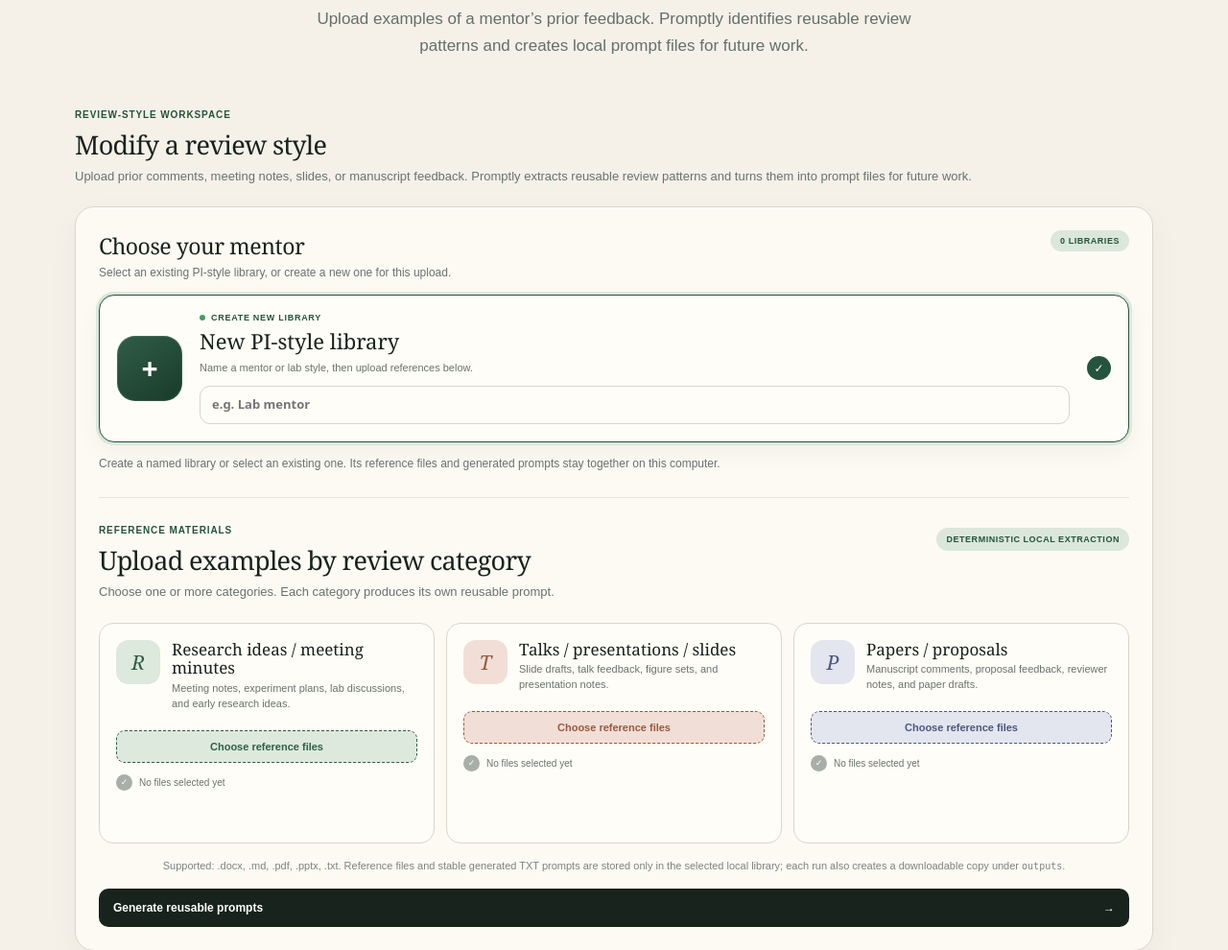
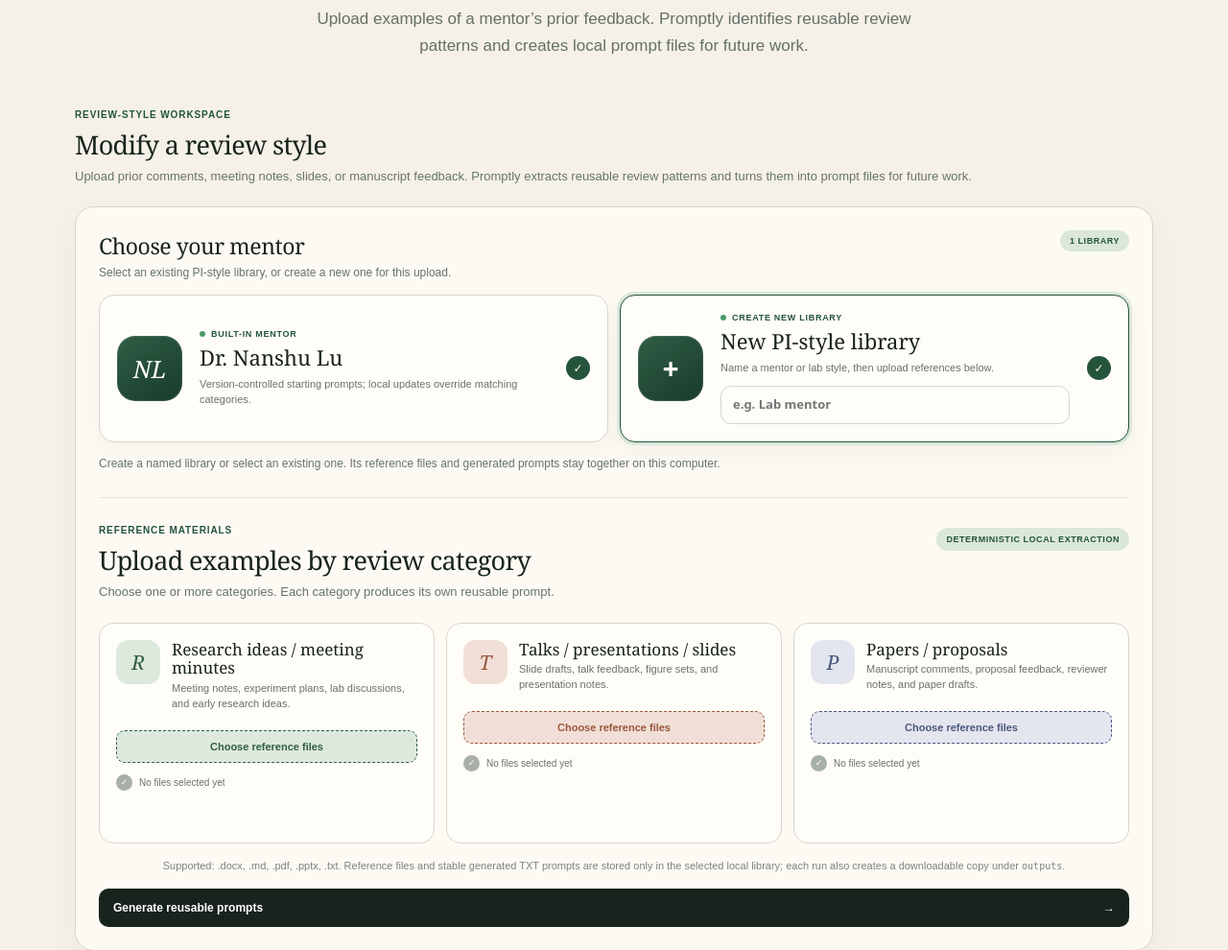
Before and after one commit to Steve21221/Hackathon_1, a Flask app: page /prompt-library in a window 1280 px wide. Shown: the part 391-1381 px from the top of the page at 96% size. Run offline with Flask 3, Linux system fonts and the light colour scheme; some libraries are stand-ins or nearby versions.

Commit message:
Sync mentor data across workspaces
Co-authored-by: Codex <codex@openai.com>

```diff
--- a/app.py
+++ b/app.py
@@ -317,6 +317,18 @@ def list_feedback_mentors() -> dict[str, dict[str, str]]:
     for library in list_prompt_mentors():
         slug = library["slug"]
         if slug in mentors:
+            ready_labels = [
+                str(MODE_DEFINITIONS[mode]["label"])
+                for mode in MODE_DEFINITIONS
+                if (mode_dir_for_mentor(slug, mode) / "prompt.txt").is_file()
+            ]
+            if ready_labels:
+                mentors[slug]["source"] = "library"
+                mentors[slug]["description"] = (
+                    "Built-in profile with local updates for: "
+                    + "; ".join(ready_labels)
+                    + "."
+                )
             continue
         mentors[slug] = {
             "name": library["name"],
@@ -356,20 +368,15 @@ def load_mentor_prompt(mentor_id: str, content_type: str | None = None) -> str:
     if not mentor:
         raise ValueError("Please choose an available mentor.")
 
-    if mentor.get("source") == "library":
-        requested_mode = CONTENT_TYPE_TO_MODE.get((content_type or "").strip().lower(), "")
-        ready_modes = [
-            mode
-            for mode in MODE_DEFINITIONS
-            if (mode_dir_for_mentor(mentor_id, mode) / "prompt.txt").is_file()
-        ]
-        if not ready_modes:
-            raise ValueError(
-                f"No generated prompts for {mentor['name']} yet. "
-                "Upload references and generate prompts first."
-            )
-
-        selected_mode = requested_mode if requested_mode in ready_modes else ready_modes[0]
+    requested_value = (content_type or "").strip().lower()
+    requested_mode = CONTENT_TYPE_TO_MODE.get(requested_value, requested_value)
+    ready_modes = [
+        mode
+        for mode in MODE_DEFINITIONS
+        if (mode_dir_for_mentor(mentor_id, mode) / "prompt.txt").is_file()
+    ]
+    if requested_mode in ready_modes:
+        selected_mode = requested_mode
         prompt_path = mode_dir_for_mentor(mentor_id, selected_mode) / "prompt.txt"
         try:
             content = prompt_path.read_text(encoding="utf-8").strip()
@@ -378,32 +385,48 @@ def load_mentor_prompt(mentor_id: str, content_type: str | None = None) -> str:
         prompt = extract_generated_prompt(content)
         if not prompt:
             raise ValueError(f"The prompt profile for {mentor['name']} is empty.")
-        if requested_mode and selected_mode != requested_mode:
-            requested_label = MODE_DEFINITIONS[requested_mode]["label"]
-            selected_label = MODE_DEFINITIONS[selected_mode]["label"]
-            return (
-                f"{prompt}\n\n"
-                f"Note: No {requested_label} prompt was generated for this library yet, "
-                f"so use the review style learned from {selected_label}. "
-                "Keep the style, but apply it to the uploaded feedback category."
-            )
         return prompt
 
-    requested_value = (content_type or "").strip().lower()
-    requested_mode = CONTENT_TYPE_TO_MODE.get(requested_value, requested_value)
-    prompt_files = mentor.get("prompt_files", {})
-    selected_mode = requested_mode if requested_mode in prompt_files else "meeting_research_pi"
-    prompt_file = prompt_files.get(selected_mode)
-    if not prompt_file:
-        raise ValueError(f"The prompt profile for {mentor['name']} is unavailable.")
-    prompt_path = MENTOR_DATA_DIRECTORY / prompt_file
-    try:
-        prompt = prompt_path.read_text(encoding="utf-8").strip()
-    except OSError as exc:
-        raise ValueError(f"The prompt profile for {mentor['name']} is unavailable.") from exc
-    if not prompt:
-        raise ValueError(f"The prompt profile for {mentor['name']} is empty.")
-    return prompt
+    if mentor_id in MENTORS:
+        prompt_files = MENTORS[mentor_id].get("prompt_files", {})
+        selected_mode = requested_mode if requested_mode in prompt_files else "meeting_research_pi"
+        prompt_file = prompt_files.get(selected_mode)
+        if not prompt_file:
+            raise ValueError(f"The prompt profile for {mentor['name']} is unavailable.")
+        prompt_path = MENTOR_DATA_DIRECTORY / prompt_file
+        try:
+            prompt = prompt_path.read_text(encoding="utf-8").strip()
+        except OSError as exc:
+            raise ValueError(f"The prompt profile for {mentor['name']} is unavailable.") from exc
+        if not prompt:
+            raise ValueError(f"The prompt profile for {mentor['name']} is empty.")
+        return prompt
+
+    if ready_modes:
+        selected_mode = ready_modes[0]
+        prompt_path = mode_dir_for_mentor(mentor_id, selected_mode) / "prompt.txt"
+        try:
+            content = prompt_path.read_text(encoding="utf-8").strip()
+        except OSError as exc:
+            raise ValueError(f"The prompt profile for {mentor['name']} is unavailable.") from exc
+        prompt = extract_generated_prompt(content)
+        if not prompt:
+            raise ValueError(f"The prompt profile for {mentor['name']} is empty.")
+        requested_label = MODE_DEFINITIONS.get(requested_mode, {}).get(
+            "label", "requested category"
+        )
+        selected_label = MODE_DEFINITIONS[selected_mode]["label"]
+        return (
+            f"{prompt}\n\n"
+            f"Note: No {requested_label} prompt was generated for this library yet, "
+            f"so use the review style learned from {selected_label}. "
+            "Keep the style, but apply it to the uploaded feedback category."
+        )
+
+    raise ValueError(
+        f"No generated prompts for {mentor['name']} yet. "
+        "Upload references and generate prompts first."
+    )
 
 
 def call_model(
@@ -967,20 +990,55 @@ def prompt_mentor_initials(name: str) -> str:
     return "".join(word[0] for word in words[:2])
 
 
-def list_prompt_mentors() -> list[dict[str, str]]:
+def list_prompt_mentors() -> list[dict[str, Any]]:
+    mentors_by_slug: dict[str, dict[str, Any]] = {
+        mentor_id: {
+            "slug": mentor_id,
+            "name": mentor["name"],
+            "initials": mentor["initials"],
+            "status": "Built-in mentor",
+            "description": (
+                "Version-controlled starting prompts; local updates override matching categories."
+            ),
+            "source": "static",
+            "deletable": False,
+        }
+        for mentor_id, mentor in MENTORS.items()
+    }
     root = get_mentor_library_dir()
-    if not root.exists():
-        return []
-    mentors: list[dict[str, str]] = []
-    for child in sorted(root.iterdir(), key=lambda path: path.name.lower()):
-        if child.is_dir():
+    if root.exists():
+        for child in sorted(root.iterdir(), key=lambda path: path.name.lower()):
+            if not child.is_dir():
+                continue
             mentor = read_prompt_mentor(child.name)
-            if mentor:
-                mentor["initials"] = prompt_mentor_initials(mentor["name"])
-                mentor["status"] = "PI-style library"
-                mentor["description"] = "Stored reference files and generated prompts for this mentor."
-                mentors.append(mentor)
-    return mentors
+            if not mentor:
+                continue
+            slug = mentor["slug"]
+            is_builtin = slug in MENTORS
+            mentor["initials"] = prompt_mentor_initials(mentor["name"])
+            mentor["status"] = "Built-in + local updates" if is_builtin else "PI-style library"
+            mentor["description"] = (
+                "Version-controlled starting prompts with locally generated category updates."
+                if is_builtin
+                else "Stored reference files and generated prompts for this mentor."
+            )
+            mentor["source"] = "hybrid" if is_builtin else "library"
+            mentor["deletable"] = not is_builtin
+            mentors_by_slug[slug] = mentor
+    return sorted(
+        mentors_by_slug.values(),
+        key=lambda mentor: str(mentor["name"]).lower(),
+    )
+
+
+def prompt_mentor_profile(slug: str) -> dict[str, Any] | None:
+    safe_slug = mentor_slug(slug)
+    if safe_slug != slug.strip().lower():
+        return None
+    return next(
+        (mentor for mentor in list_prompt_mentors() if mentor["slug"] == safe_slug),
+        None,
+    )
 
 
 def resolve_prompt_mentor(selected_slug: str = "", new_name: str = "") -> dict[str, str]:
@@ -990,6 +1048,9 @@ def resolve_prompt_mentor(selected_slug: str = "", new_name: str = "") -> dict[s
         existing = read_prompt_mentor(selected_slug)
         if existing:
             return existing
+        builtin = MENTORS.get(selected_slug.strip().lower())
+        if builtin:
+            return ensure_prompt_mentor(str(builtin["name"]))
         raise ValueError("Please select an existing mentor or create a new one.")
     return ensure_prompt_mentor("PI Style Library")
 
@@ -1266,10 +1327,10 @@ def prompt_library_context(
     selected_prompt_mentor = context.get("selected_prompt_mentor", "")
     if not selected_prompt_mentor:
         selected_prompt_mentor = request.args.get("prompt_mentor", "").strip().lower()
-    if selected_prompt_mentor and not read_prompt_mentor(selected_prompt_mentor):
+    if selected_prompt_mentor and not prompt_mentor_profile(selected_prompt_mentor):
         selected_prompt_mentor = ""
     selected_profile = (
-        read_prompt_mentor(selected_prompt_mentor) if selected_prompt_mentor else None
+        prompt_mentor_profile(selected_prompt_mentor) if selected_prompt_mentor else None
     )
     provider = current_provider()
     persisted = load_prompt_cards_for_mentor(selected_prompt_mentor)
@@ -1576,9 +1637,9 @@ def library_state(slug: str):
                 "prompt_message": "",
             }
         )
-    if safe_slug != slug.strip().lower() or read_prompt_mentor(safe_slug) is None:
+    profile = prompt_mentor_profile(safe_slug)
+    if safe_slug != slug.strip().lower() or profile is None:
         return jsonify({"error": "Library not found."}), 404
-    profile = read_prompt_mentor(safe_slug) or {"slug": safe_slug, "name": safe_slug}
     payload = load_prompt_cards_for_mentor(safe_slug)
     payload.update(
         {
--- a/static/library_uploads.js
+++ b/static/library_uploads.js
@@ -275,6 +275,7 @@
       label.setAttribute('role', 'radio');
       label.setAttribute('aria-checked', 'true');
       label.setAttribute('data-prompt-mentor-card', '');
+      label.setAttribute('data-mentor-deletable', meta && meta.deletable === false ? 'false' : 'true');
 
       radio = document.createElement('input');
       radio.className = 'visually-hidden-file';
@@ -346,7 +347,10 @@
       var button = form.querySelector('[data-delete-mentor-button]');
       if (button) {
         var selectedMentor = selectedMentorValue(form);
-        button.hidden = !selectedMentor;
+        var checked = form.querySelector('input[name="selected_prompt_mentor"]:checked');
+        var selectedCard = checked && checked.closest('[data-prompt-mentor-card]');
+        var isDeletable = selectedCard && selectedCard.getAttribute('data-mentor-deletable') !== 'false';
+        button.hidden = !selectedMentor || !isDeletable;
         button.value = selectedMentor;
       }
     }
--- a/templates/_prompt_library_blocks.html
+++ b/templates/_prompt_library_blocks.html
@@ -17,7 +17,7 @@
           </div>
           <div class="mentor-grid prompt-mentor-grid" role="radiogroup" aria-label="PI-style prompt libraries" data-prompt-mentor-cards data-mentor-home-url="{{ prompt_library_base_url }}">
             {% for mentor in prompt_mentors %}
-              <label class="mentor-card{% if mentor.slug == selected_prompt_mentor %} selected{% endif %}" role="radio" aria-checked="{% if mentor.slug == selected_prompt_mentor %}true{% else %}false{% endif %}" data-prompt-mentor-card>
+              <label class="mentor-card{% if mentor.slug == selected_prompt_mentor %} selected{% endif %}" role="radio" aria-checked="{% if mentor.slug == selected_prompt_mentor %}true{% else %}false{% endif %}" data-prompt-mentor-card data-mentor-deletable="{{ 'true' if mentor.deletable else 'false' }}">
                 <input class="visually-hidden-file" type="radio" name="selected_prompt_mentor" value="{{ mentor.slug }}" {% if mentor.slug == selected_prompt_mentor %}checked{% endif %}>
                 <span class="mentor-avatar" aria-hidden="true">{{ mentor.initials }}</span>
                 <span class="mentor-copy">
@@ -51,7 +51,7 @@
               value="{{ selected_prompt_mentor }}"
               formnovalidate
               data-delete-mentor-button
-              {% if not selected_prompt_mentor %}hidden{% endif %}
+              {% if not selected_prompt_mentor or not selected_prompt_mentor_profile.deletable %}hidden{% endif %}
             >Delete library</button>
             <p class="mentor-library-note" data-prompt-library-note>
               {% if selected_prompt_mentor_profile %}
```
Also changed, not shown: tests/test_app.py (+46 -0 lines), README.md.
